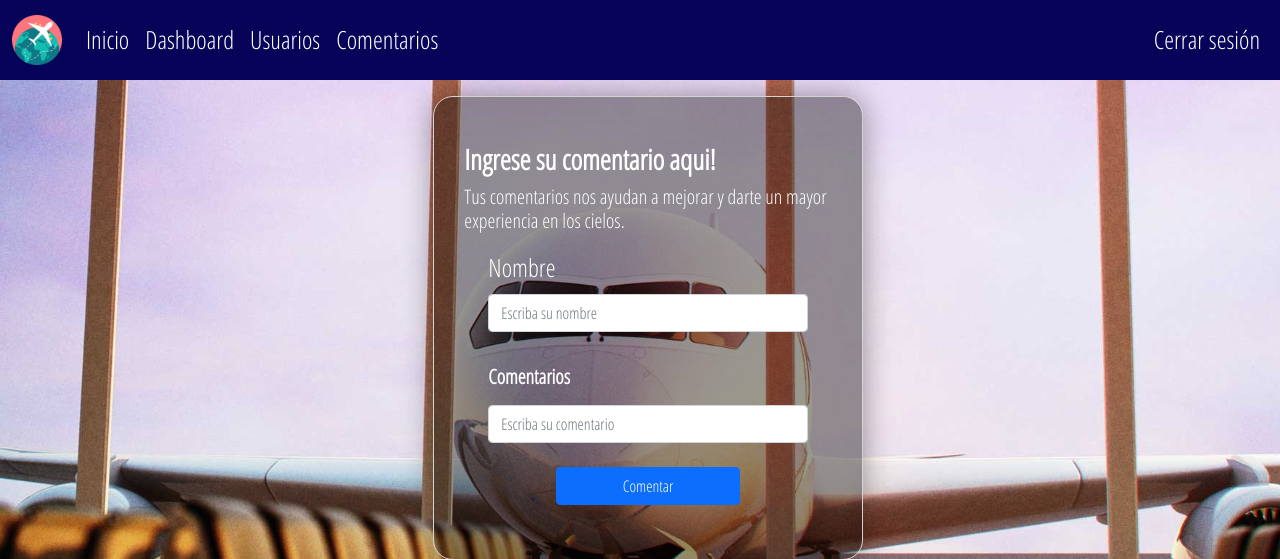
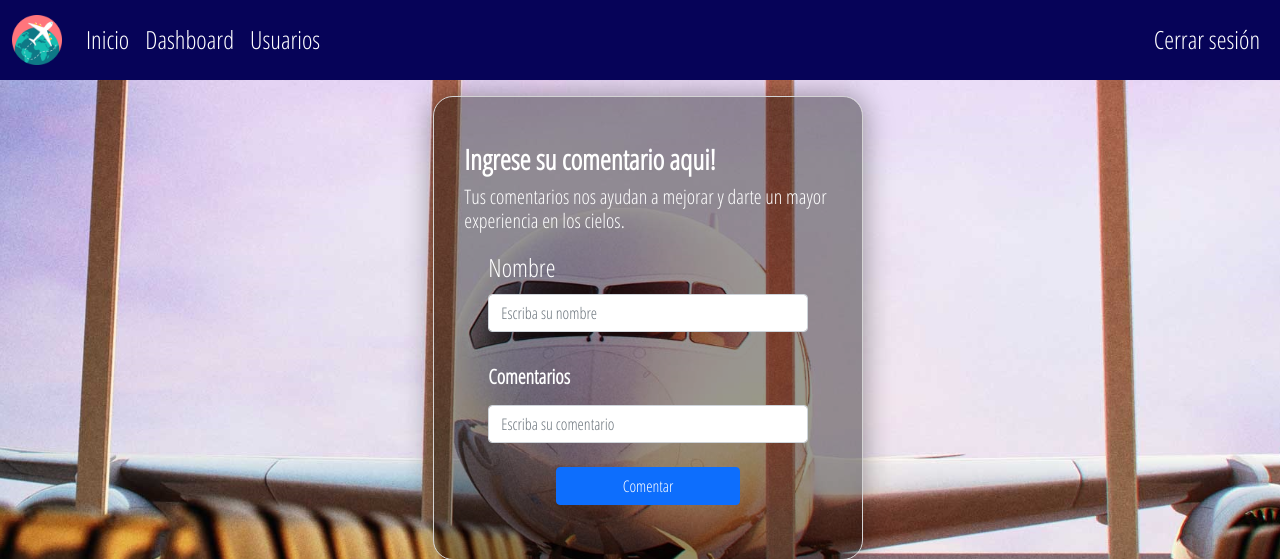
Before and after one commit to yoiz032/proyecto, a Flask app: page /comentarios in a window 1280 px wide. Shown: the top 559 px of the page. Run offline with Flask 2, Linux system fonts and the light colour scheme; a user stored in the database is signed in; data comes from the database, SQL or seed files in the repository; some libraries are stand-ins or nearby versions.

Commit message:
Update comentarios.html
actualizacion comentario

```diff
--- a/templates/comentarios.html
+++ b/templates/comentarios.html
@@ -31,6 +31,7 @@
                 <li class="nav-item">
                   <a class="nav-link" aria-current="page" href="/">Inicio</a>
                 </li>
+                {% if g.user and session.get('rol') == 'adm'  %}
                   <li class="nav-item">
                     <a class="nav-link active" href="/dashboard">Dashboard</a>
                   </li>
@@ -43,22 +44,15 @@
                         <a class="dropdown-item" href="/buscar_vuelos">Buscar vuelos</a>
                       </li>
                       <li>
-                      <a class="dropdown-item" href="/agregar_vuelo">Agregar vuelos</a>
-                    </li>
-                    <li>
-                      <hr class="dropdown-divider" />
-                    </li>
-                    <li>
-                      <a class="dropdown-item" href="/modificar_vuelos">Editar vuelos</a>
-                    </li>
-                    <li>
-                      <a class="dropdown-item" href="/eliminar_vuelos">Eliminar vuelos</a>
+                        <a class="dropdown-item" href="/vuelos">Administrar vuelos</a>
                       </li>
                   </ul>
+                {% endif %}
+                {% if g.user and session.get('rol') == 'user'  %}
+                  <li class="nav-item">
+                    <a class="nav-link" aria-current="page" href="/buscar_vuelos">Buscar vuelos</a>
                   </li>
-                <li class="nav-item">
-                  <a class="nav-link" href="/comentarios">Comentarios</a>
-                </li>
+                {% endif %}
               </ul>
             </div>
             <div class="collapse navbar-collapse" id="navbar-font">
```
Lines whose indentation alone changed are shown as unchanged.
